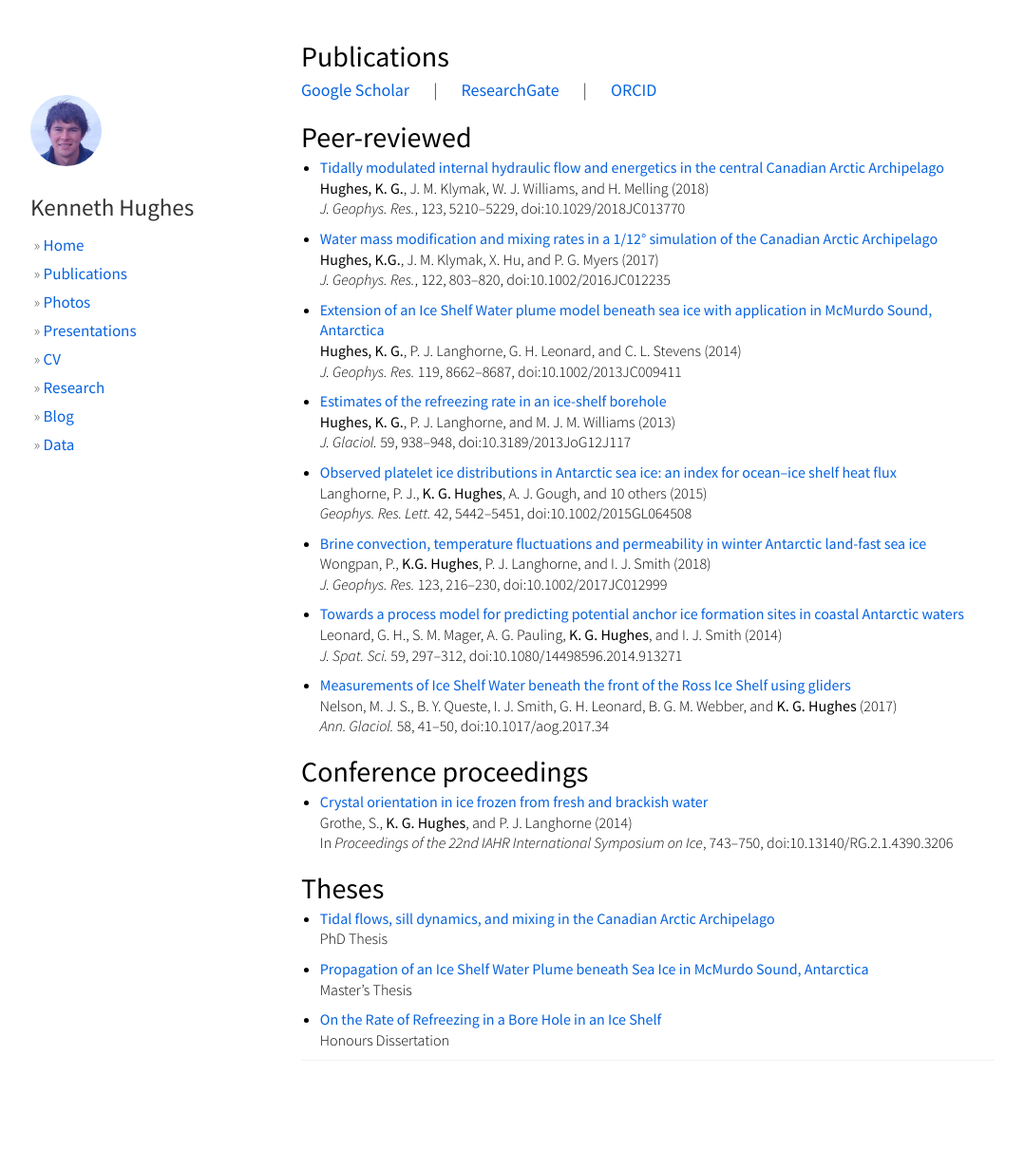
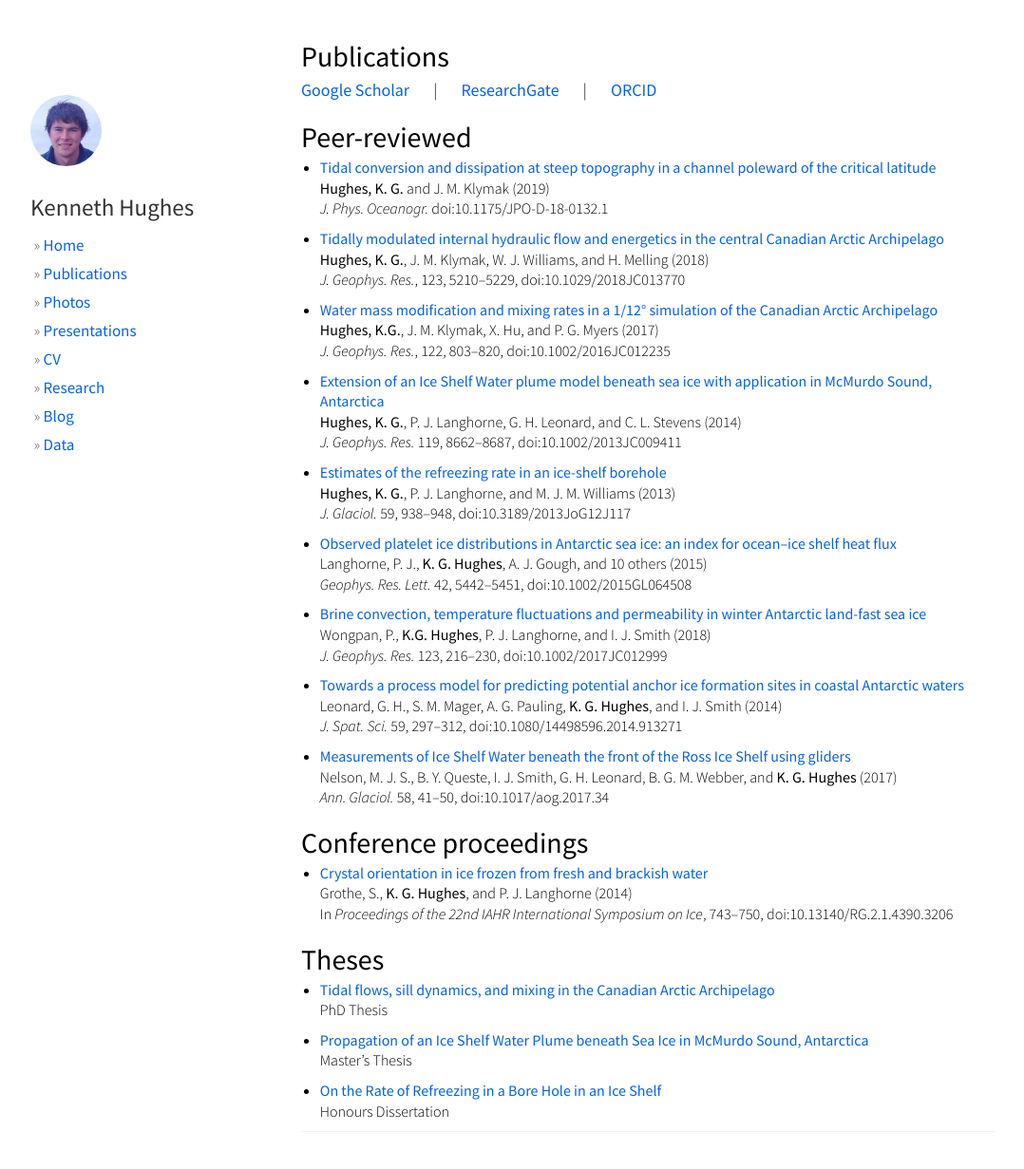
Before and after one commit to hugke729/hugke729.github.io, a Jekyll site: the page built from publications/index.md, in a window 1280 px wide and 1245 px high. Shown: the top 1231 px of the window at 95% size, without its empty margins (53-1131 px from the left). Built offline with Jekyll 4.4.1, drawn with Linux system fonts in a browser that asks for light colours; nearby versions of some CDN libraries.

Commit message:
Add subinertial paper

```diff
--- a/publications/index.md
+++ b/publications/index.md
@@ -10,6 +10,10 @@ css: publications
 [Google Scholar][gs] &nbsp; &nbsp; &nbsp; &#124; &nbsp; &nbsp; &nbsp; [ResearchGate][rg] &nbsp; &nbsp; &nbsp; &#124; &nbsp; &nbsp; &nbsp; [ORCID][oi]
 
 ## Peer-reviewed
+
+* [Tidal conversion and dissipation at steep topography in a channel poleward of the critical latitude][pr9]
+__Hughes, K. G.__ and J. M. Klymak (2019)
+*J. Phys. Oceanogr.* doi:10.1175/JPO-D-18-0132.1
 
 * [Tidally modulated internal hydraulic flow and energetics in the central Canadian Arctic Archipelago][pr8]
 __Hughes, K. G.__, J. M. Klymak, W. J. Williams, and H. Melling (2018)
```
Also changed, not shown: other parts of publications/index.md (+1 -0 lines).
